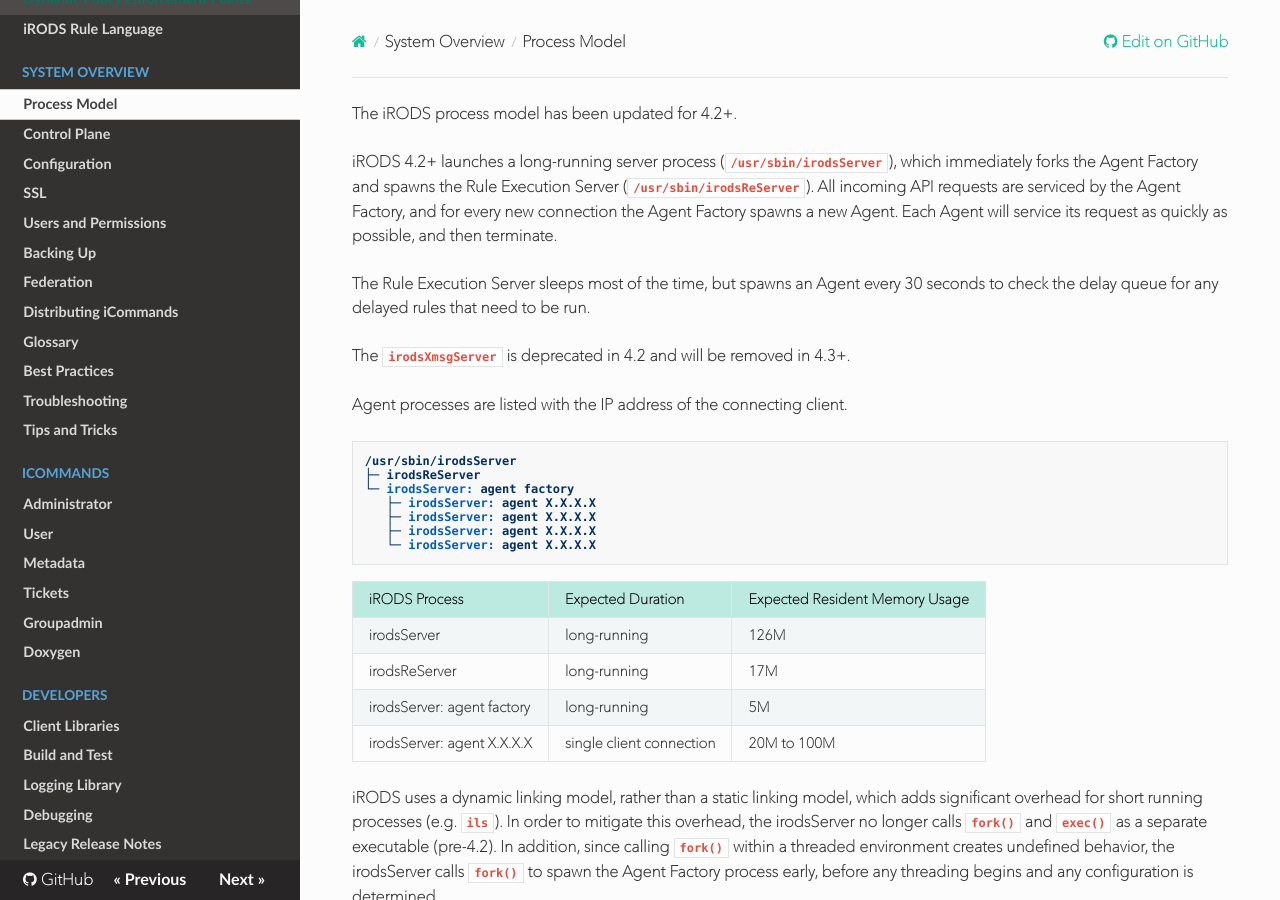
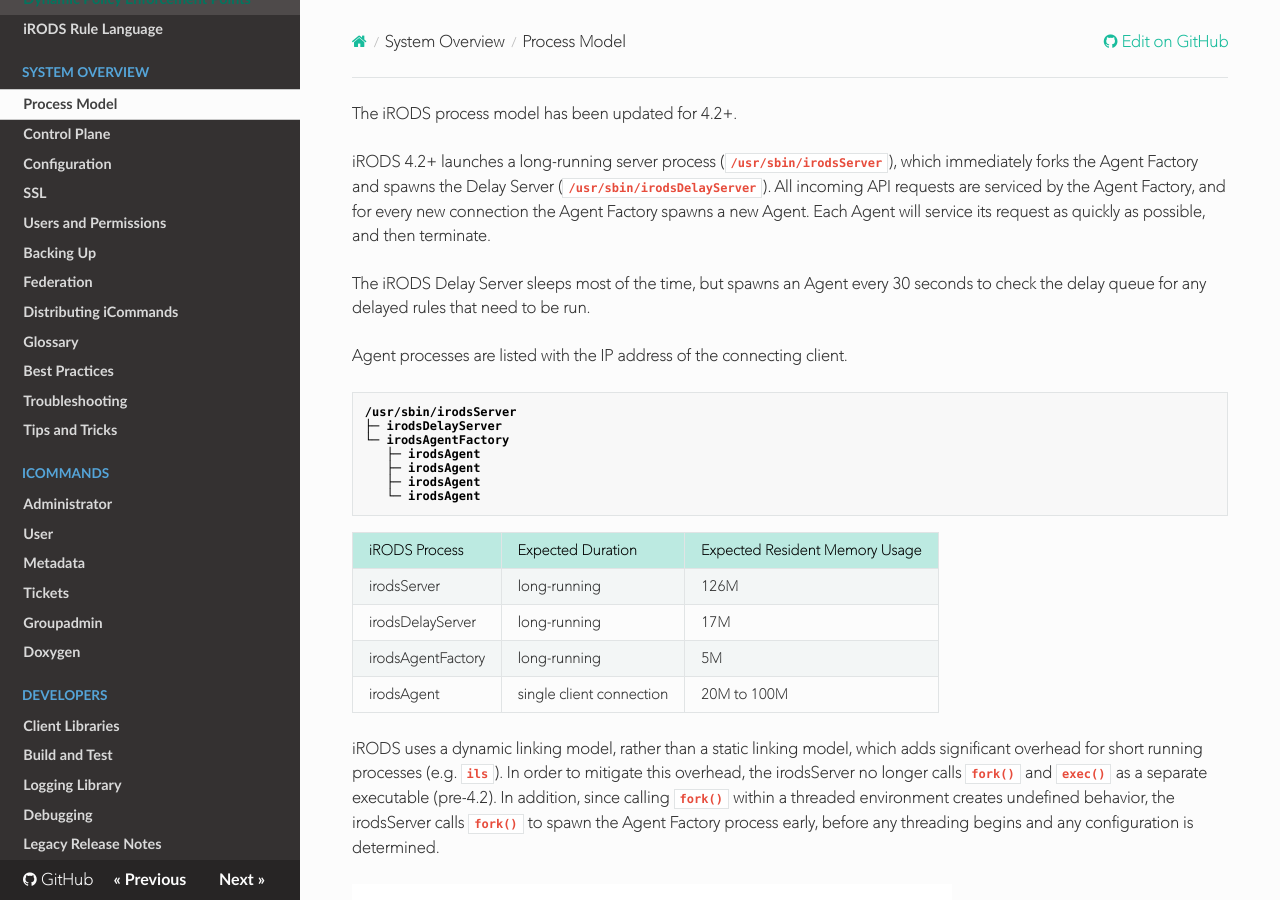
Before and after one commit to irods/irods_docs, an MkDocs documentation site: the page built from docs/system_overview/process_model.md, in a window 1280 px wide and 900 px high. Built offline with MkDocs 1.6.1, drawn with Linux system fonts in a browser that asks for light colours; nearby versions of some CDN libraries.

Commit message:
delay server update

```diff
--- a/docs/system_overview/process_model.md
+++ b/docs/system_overview/process_model.md
@@ -1,27 +1,25 @@
 The iRODS process model has been updated for 4.2+.
 
-iRODS 4.2+ launches a long-running server process (`/usr/sbin/irodsServer`), which immediately forks the Agent Factory and spawns the Rule Execution Server (`/usr/sbin/irodsReServer`).  All incoming API requests are serviced by the Agent Factory, and for every new connection the Agent Factory spawns a new Agent.  Each Agent will service its request as quickly as possible, and then terminate.
+iRODS 4.2+ launches a long-running server process (`/usr/sbin/irodsServer`), which immediately forks the Agent Factory and spawns the Delay Server (`/usr/sbin/irodsDelayServer`).  All incoming API requests are serviced by the Agent Factory, and for every new connection the Agent Factory spawns a new Agent.  Each Agent will service its request as quickly as possible, and then terminate.
 
-The Rule Execution Server sleeps most of the time, but spawns an Agent every 30 seconds to check the delay queue for any delayed rules that need to be run.
-
-The `irodsXmsgServer` is deprecated in 4.2 and will be removed in 4.3+.
+The iRODS Delay Server sleeps most of the time, but spawns an Agent every 30 seconds to check the delay queue for any delayed rules that need to be run.
 
 Agent processes are listed with the IP address of the connecting client.
 
     /usr/sbin/irodsServer
-    ├─ irodsReServer
-    └─ irodsServer: agent factory
-       ├─ irodsServer: agent X.X.X.X
-       ├─ irodsServer: agent X.X.X.X
-       ├─ irodsServer: agent X.X.X.X
-       └─ irodsServer: agent X.X.X.X
+    ├─ irodsDelayServer
+    └─ irodsAgentFactory
+       ├─ irodsAgent
+       ├─ irodsAgent
+       ├─ irodsAgent
+       └─ irodsAgent
 
-| iRODS Process               | Expected Duration        | Expected Resident Memory Usage  |
-| --------------------------- | ------------------------ | ------------------------------- |
-| irodsServer                 | long-running             | 126M                            |
-| irodsReServer               | long-running             | 17M                             |
-| irodsServer: agent factory  | long-running             | 5M                              |
-| irodsServer: agent X.X.X.X  | single client connection | 20M to 100M                     |
+| iRODS Process         | Expected Duration        | Expected Resident Memory Usage  |
+| --------------------- | ------------------------ | ------------------------------- |
+| irodsServer           | long-running             | 126M                            |
+| irodsDelayServer      | long-running             | 17M                             |
+| irodsAgentFactory     | long-running             | 5M                              |
+| irodsAgent            | single client connection | 20M to 100M                     |
 
 iRODS uses a dynamic linking model, rather than a static linking model, which adds significant overhead for short running processes (e.g. `ils`).  In order to mitigate this overhead, the irodsServer no longer calls `fork()` and `exec()` as a separate executable (pre-4.2).  In addition, since calling `fork()` within a threaded environment creates undefined behavior, the irodsServer calls `fork()` to spawn the Agent Factory process early, before any threading begins and any configuration is determined.
 
```
